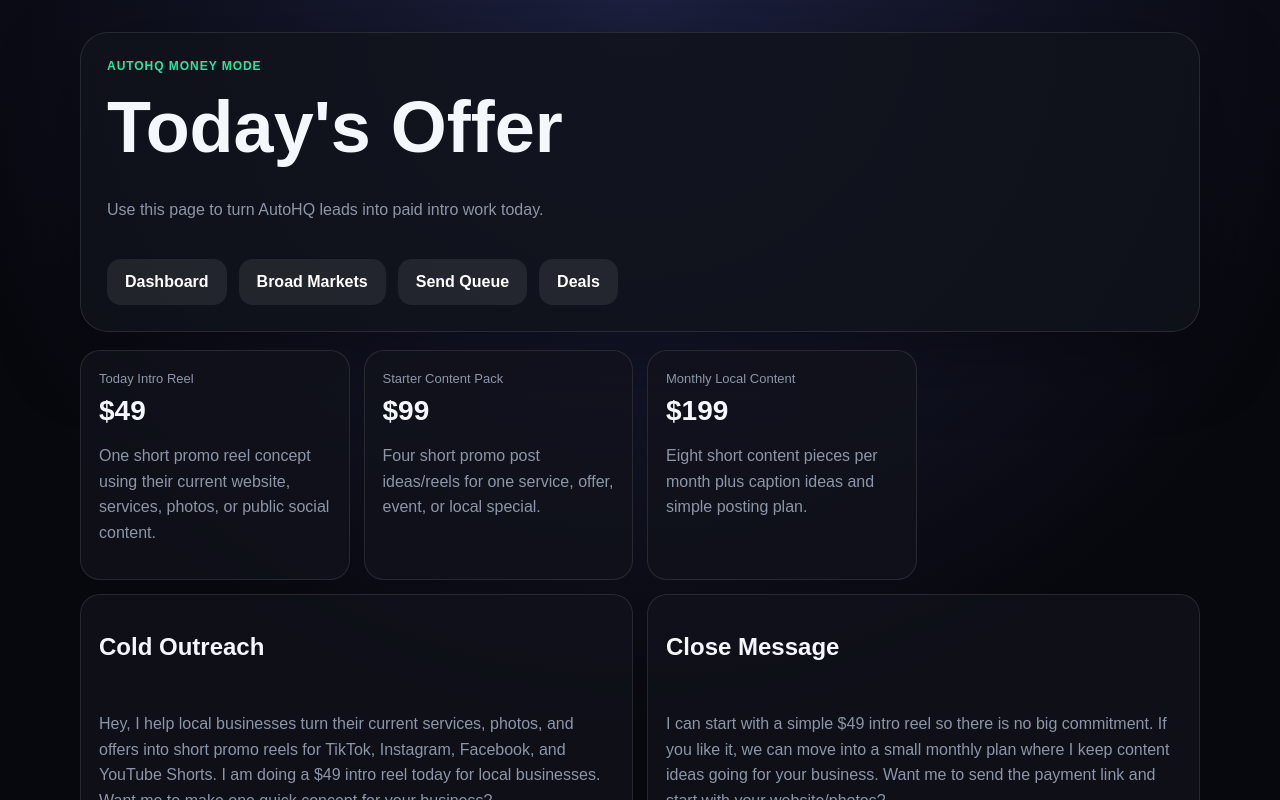
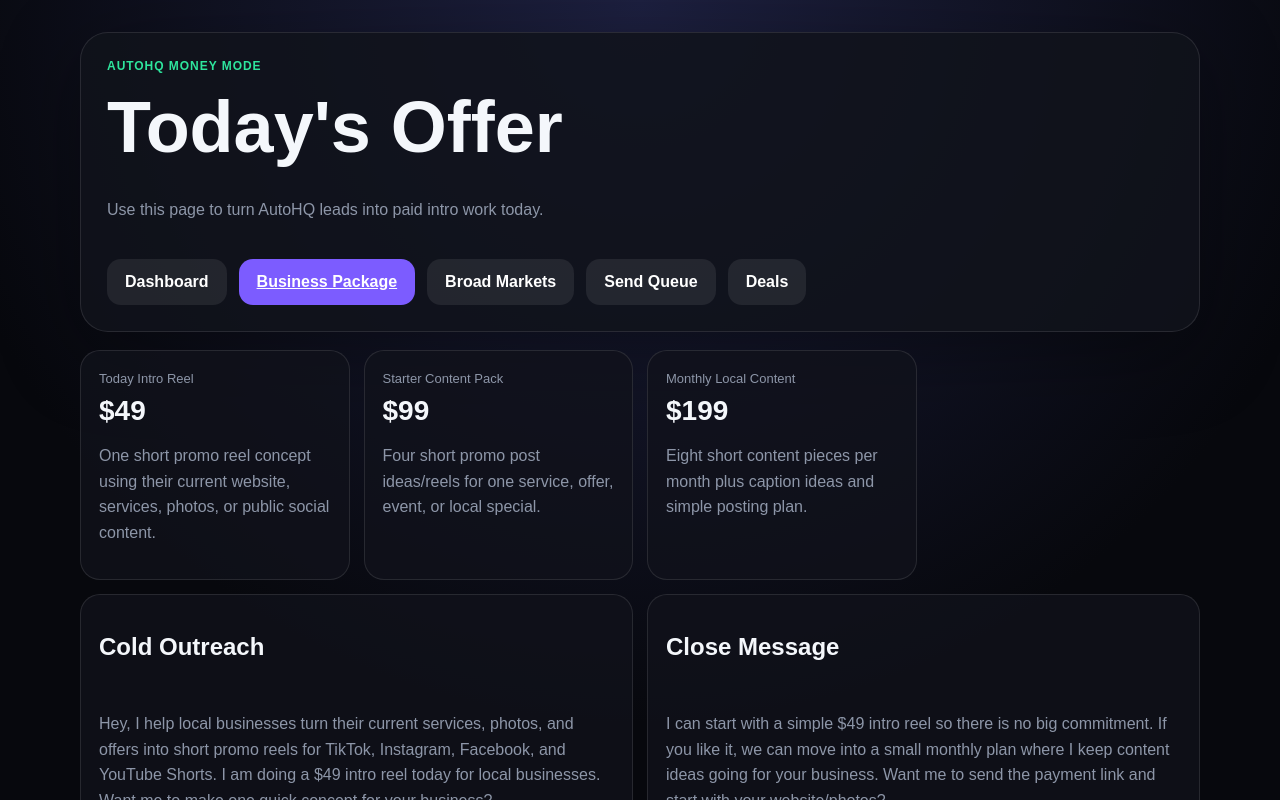
Before and after one commit to GCreative850/auto, a Next.js app: page /money-mode in a window 1280 px wide. Shown: the top 800 px of the page. Built offline with nearby package versions, Linux system fonts and the light colour scheme.

Commit message:
Link package from money mode

```diff
--- a/app/money-mode/page.tsx
+++ b/app/money-mode/page.tsx
@@ -34,6 +34,7 @@
         <p>Use this page to turn AutoHQ leads into paid intro work today.</p>
         <div className="actions">
           <a className="secondary" href="/">Dashboard</a>
+          <a className="primary" href="/package">Business Package</a>
           <a className="secondary" href="/broad">Broad Markets</a>
           <a className="secondary" href="/send-queue">Send Queue</a>
           <a className="secondary" href="/deals">Deals</a>
```
